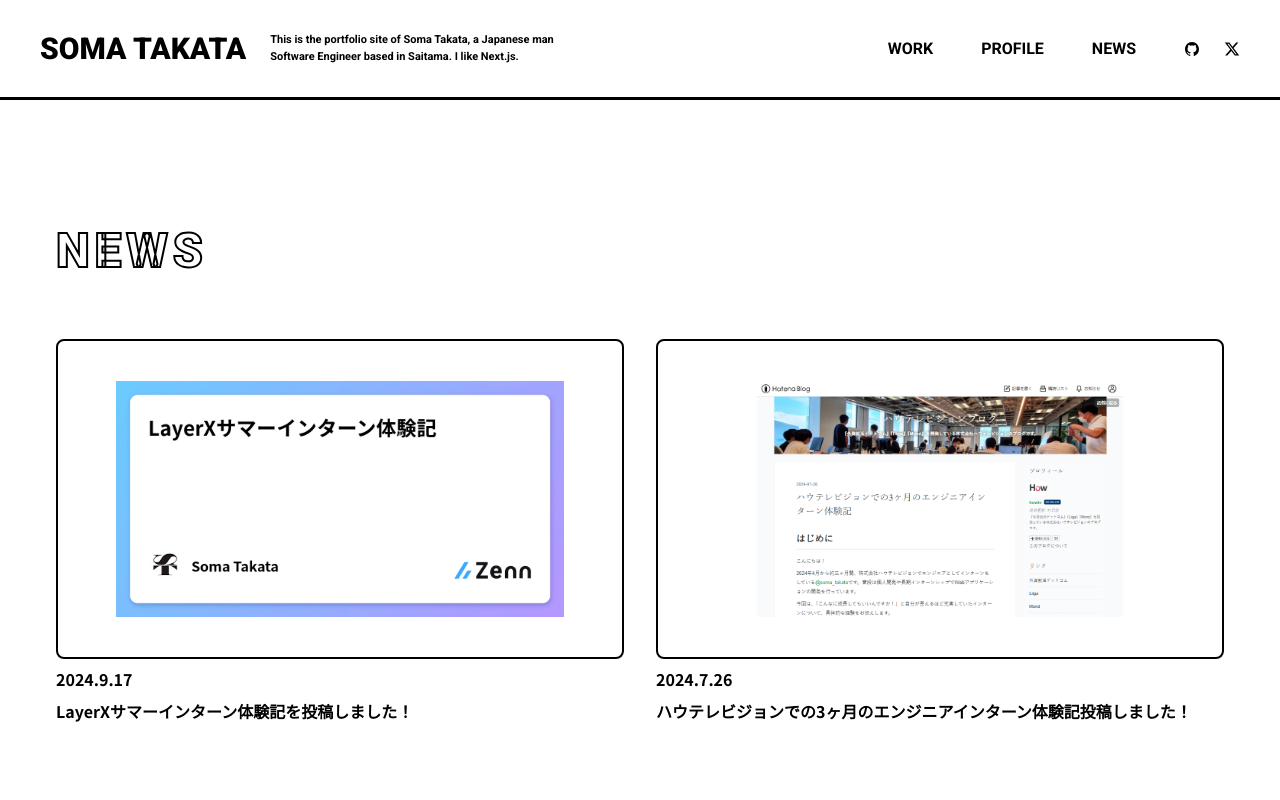
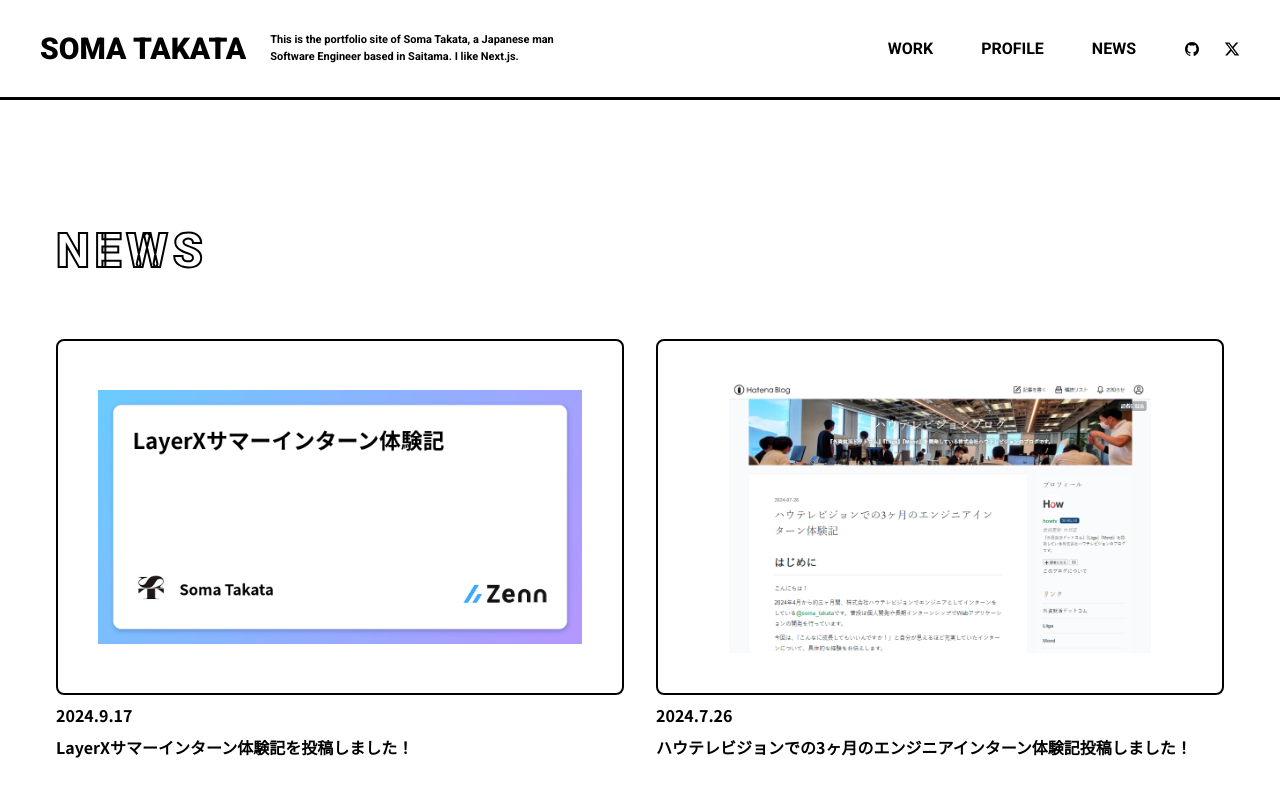
Before and after one commit to SomaTakata/shibayoko, a Next.js app: page /news in a window 1280 px wide. Shown: the top 800 px of the page. Built offline with nearby package versions, Linux system fonts and the light colour scheme.

Commit message:
NewsPage レイアウト問題解決２

```diff
--- a/src/feature/components/ImageSlider.tsx
+++ b/src/feature/components/ImageSlider.tsx
@@ -102,6 +102,7 @@
           <SwiperSlide key={index}>
             <Link
               href={slide.projectLink}
+              target="_blank"
               className="flex aspect-square items-center justify-center rounded-lg border-2 border-black bg-white p-10"
             >
               <div className="relative w-full h-full">
--- a/src/feature/components/LinkCard.tsx
+++ b/src/feature/components/LinkCard.tsx
@@ -7,7 +7,7 @@
 }
 
 const LinkCard: React.FC<LinkCardProps> = ({ icon, href, label }) => (
-  <Link href={href} aria-label={label}>
+  <Link href={href} aria-label={label} target="_blank">
     <div
       className="flex aspect-square cursor-pointer flex-col items-center justify-center gap-1 rounded-lg border-2 border-black bg-white transition hover:bg-gray-100 sm:gap-2"
       role="button"
--- a/src/feature/components/NewsCard.tsx
+++ b/src/feature/components/NewsCard.tsx
@@ -28,7 +28,11 @@
         </p>
       </div>
     </div>
-    <Link href={href} aria-label={`Read more about ${description}`}>
+    <Link
+      target="_blank"
+      href={href}
+      aria-label={`Read more about ${description}`}
+    >
       <button className="items-center justify-center rounded-full border-2 border-black p-2 lg:p-3">
         <FaArrowRight className="h-5 w-6" />
       </button>
--- a/src/feature/components/NewsPageCard.tsx
+++ b/src/feature/components/NewsPageCard.tsx
@@ -11,11 +11,12 @@
 const NewsPageCard = ({ date, description, imageSrc, href }: NewsCardProps) => (
   <Link
     href={href}
+    target="_blank"
     className="flex flex-col gap-2"
     aria-label={`Read more about ${description}`}
   >
-    <div className="flex aspect-video items-center justify-center rounded-lg border-2 border-black bg-white p-10">
-      <div className="relative w-full h-full">
+    <div className="flex items-center justify-center rounded-lg border-2 border-black bg-white p-10">
+      <div className="relative w-full aspect-video">
         <Image
           src={imageSrc}
           alt={`Image for ${description}`}
--- a/src/feature/components/WorkCard.tsx
+++ b/src/feature/components/WorkCard.tsx
@@ -16,7 +16,7 @@
   imageSrc,
   projectLink,
 }: WorkCardProps) => (
-  <Link href={projectLink}>
+  <Link href={projectLink} target="_blank">
     <div className="flex flex-col gap-2">
       <div className="flex items-center justify-center rounded-lg border-2 border-black bg-white p-10">
         <div className="relative w-full aspect-square">
```
